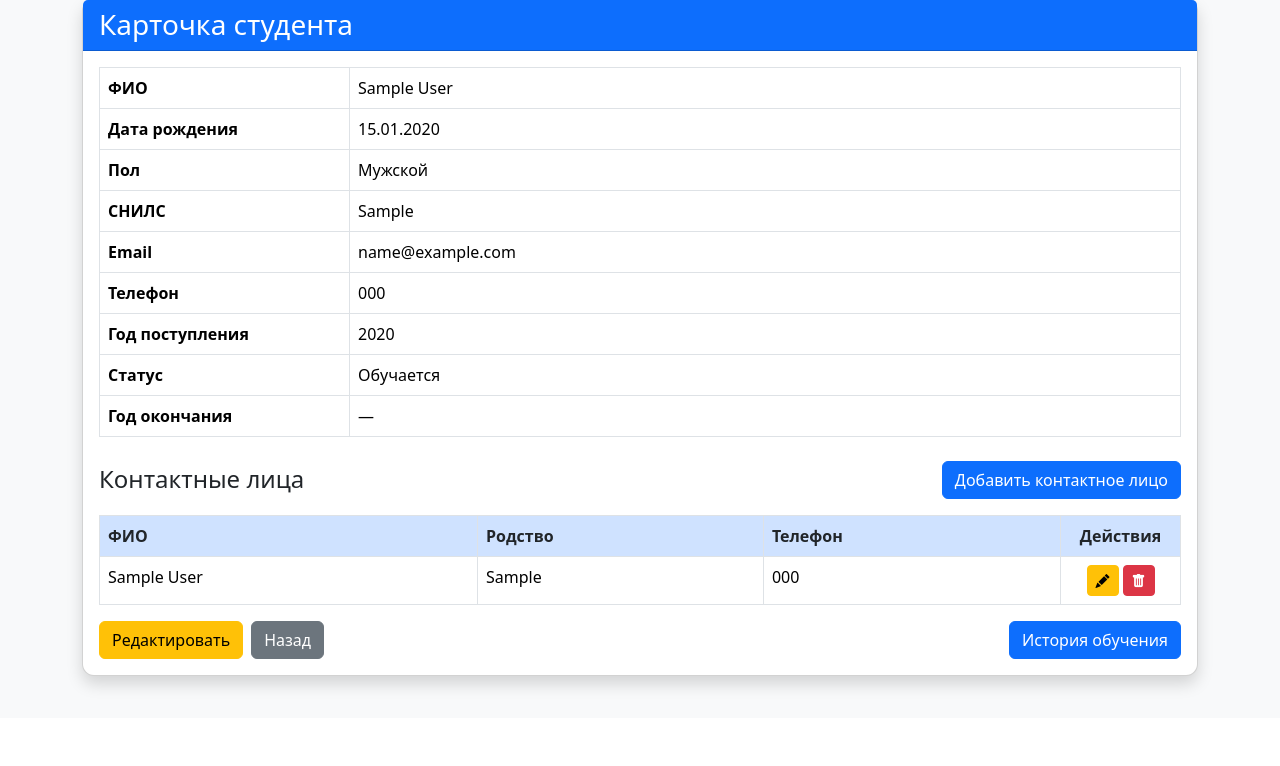
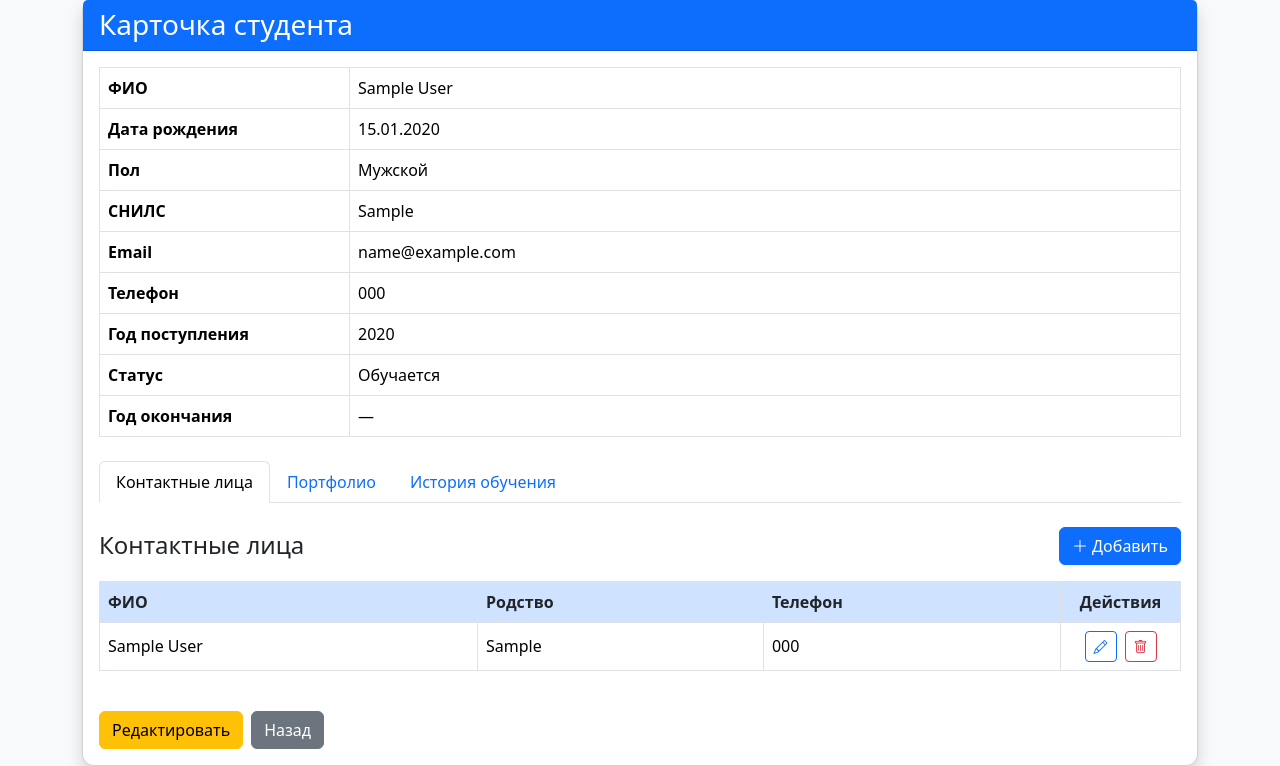
Before and after one commit to Tosik43/Postgres, a Django app: page /1/ in a window 1280 px wide. Shown: the part 82-848 px from the top of the page. Before the commit the page ends 774 px from the top, so only its background shows below. Run offline with Django 5.2, Linux system fonts and the light colour scheme; tables that the repository leaves empty hold one stand-in row (values such as "Sample post"); some libraries are stand-ins or nearby versions.

Commit message:
ci: add tabs

```diff
--- a/templates/students/student_detail.html
+++ b/templates/students/student_detail.html
@@ -84,8 +84,10 @@
             </tr>
 
             {% if current_education and current_education.status == "expelled" %}
+
             <tr>
                 <th>Причина отчисления</th>
+
                 <td>
                     {% if current_education.expulsion_reason %}
                         {{ current_education.expulsion_reason }}
@@ -94,11 +96,78 @@
                     {% endif %}
                 </td>
             </tr>
+
             {% endif %}
 
         </table>
 
-        <div class="mt-4">
+
+        <ul class="nav nav-tabs mt-4" id="studentTabs" role="tablist">
+
+            <li class="nav-item" role="presentation">
+
+                <button
+                    class="nav-link active"
+                    id="contacts-tab"
+                    data-bs-toggle="tab"
+                    data-bs-target="#contacts"
+                    type="button"
+                    role="tab"
+                    aria-controls="contacts"
+                    aria-selected="true"
+                >
+                    Контактные лица
+                </button>
+
+            </li>
+
+
+            <li class="nav-item" role="presentation">
+
+                <button
+                    class="nav-link"
+                    id="portfolio-tab"
+                    data-bs-toggle="tab"
+                    data-bs-target="#portfolio"
+                    type="button"
+                    role="tab"
+                    aria-controls="portfolio"
+                    aria-selected="false"
+                >
+                    Портфолио
+                </button>
+
+            </li>
+
+
+            <li class="nav-item" role="presentation">
+
+                <button
+                    class="nav-link"
+                    id="education-tab"
+                    data-bs-toggle="tab"
+                    data-bs-target="#education"
+                    type="button"
+                    role="tab"
+                    aria-controls="education"
+                    aria-selected="false"
+                >
+                    История обучения
+                </button>
+
+            </li>
+
+        </ul>
+
+
+        <div class="tab-content pt-4" id="studentTabsContent">
+
+            <div
+                class="tab-pane fade show active"
+                id="contacts"
+                role="tabpanel"
+                aria-labelledby="contacts-tab"
+            >
 
                 <div class="d-flex justify-content-between align-items-center mb-3">
 
@@ -110,70 +179,91 @@
                         href="{% url 'contact_person_create' student.pk %}"
                         class="btn btn-primary"
                     >
-                Добавить контактное лицо
+                        <i class="bi bi-plus-lg"></i>
+                        Добавить
                     </a>
 
                 </div>
 
+
                 <div class="table-responsive">
 
-                <table class="table table-bordered">
+                    <table class="table table-bordered align-middle">
 
                         <thead>
+
                             <tr>
                                 <th>ФИО</th>
                                 <th>Родство</th>
                                 <th>Телефон</th>
-                            <th class="text-center" style="width: 120px;">
+                                <th class="text-center" width="120">
                                     Действия
                                 </th>
                             </tr>
+
                         </thead>
+
 
                         <tbody>
 
                             {% for contact in student.contact_persons.all %}
 
                                 <tr>
-                                <td>{{ contact.full_name }}</td>
-                                <td>{{ contact.relationship }}</td>
-                                <td>{{ contact.phone }}</td>
+
+                                    <td>
+                                        {{ contact.full_name }}
+                                    </td>
+
+                                    <td>
+                                        {{ contact.relationship }}
+                                    </td>
+
+                                    <td>
+                                        {{ contact.phone }}
+                                    </td>
 
                                     <td class="text-center">
 
-                                    <div class="d-flex justify-content-center gap-1">
+                                        <div class="d-flex justify-content-center gap-2">
 
                                             <a
                                                 href="{% url 'contact_person_edit' contact.pk %}"
-                                            class="btn btn-sm btn-warning"
+                                                class="btn btn-sm btn-outline-primary"
+                                                data-bs-toggle="tooltip"
                                                 title="Редактировать"
                                             >
-                                            <i class="bi bi-pencil-fill"></i>
+                                                <i class="bi bi-pencil"></i>
                                             </a>
 
                                             <button
                                                 type="button"
-                                            class="btn btn-sm btn-danger"
+                                                class="btn btn-sm btn-outline-danger"
+                                                data-bs-toggle="modal"
+                                                data-bs-target="#deleteContactPersonModal"
+                                                data-name="{{ contact.full_name }}"
+                                                data-url="{% url 'contact_person_delete' contact.pk %}"
                                                 title="Удалить"
-                                            data-bs-toggle="modal"
-                                            data-bs-target="#deleteContactModal"
-                                            data-contact-name="{{ contact.full_name }}"
-                                            data-delete-url="{% url 'contact_person_delete' contact.pk %}"
                                             >
-                                            <i class="bi bi-trash-fill"></i>
+                                                <i class="bi bi-trash"></i>
                                             </button>
 
                                         </div>
 
                                     </td>
+
                                 </tr>
 
                             {% empty %}
 
                                 <tr>
-                                <td colspan="4" class="text-center text-muted">
+
+                                    <td
+                                        colspan="4"
+                                        class="text-center text-muted py-4"
+                                    >
                                         Контактные лица не указаны.
                                     </td>
+
                                 </tr>
 
                             {% endfor %}
@@ -186,7 +276,110 @@
 
             </div>
 
-        <div class="d-flex justify-content-between align-items-center">
+            <div
+                class="tab-pane fade"
+                id="portfolio"
+                role="tabpanel"
+                aria-labelledby="portfolio-tab"
+            >
+
+                <div class="d-flex justify-content-between align-items-center mb-3">
+
+                    <h4 class="mb-0">
+                        Портфолио
+                    </h4>
+
+                    <button
+                        type="button"
+                        class="btn btn-primary"
+                        disabled
+                    >
+                        <i class="bi bi-plus-lg"></i>
+                        Добавить
+                    </button>
+
+                </div>
+
+                <div class="alert alert-light border">
+
+                    <span class="text-muted">
+                        Раздел портфолио будет добавлен следующим этапом.
+                    </span>
+
+                </div>
+
+            </div>
+
+            <div
+                class="tab-pane fade"
+                id="education"
+                role="tabpanel"
+                aria-labelledby="education-tab"
+            >
+
+                <div class="d-flex justify-content-between align-items-center mb-3">
+
+                    <h4 class="mb-0">
+                        История обучения
+                    </h4>
+
+                    <a
+                        href="{% url 'education_history_list' student.pk %}"
+                        class="btn btn-primary"
+                    >
+                        Открыть полную историю
+                    </a>
+
+                </div>
+
+
+                {% if current_education %}
+
+                    <table class="table table-bordered">
+
+                        <tr>
+                            <th width="250">Текущий факультет</th>
+                            <td>
+                                {{ current_education.faculty }}
+                            </td>
+                        </tr>
+
+                        <tr>
+                            <th>Образовательная программа</th>
+                            <td>
+                                {{ current_education.educational_program }}
+                            </td>
+                        </tr>
+
+                        <tr>
+                            <th>Курс</th>
+                            <td>
+                                {{ current_education.course }}
+                            </td>
+                        </tr>
+
+                        <tr>
+                            <th>Форма обучения</th>
+                            <td>
+                                {{ current_education.get_study_form_display }}
+                            </td>
+                        </tr>
+
+                    </table>
+
+                {% else %}
+
+                    <div class="alert alert-light border text-muted">
+                        История обучения пока не заполнена.
+                    </div>
+
+                {% endif %}
+
+            </div>
+
+        </div>
+
+        <div class="d-flex justify-content-between align-items-center mt-4">
 
             <div class="d-flex gap-2">
 
@@ -206,25 +399,20 @@
 
             </div>
 
-            <a
-                href="{% url 'education_history_list' student.id %}"
-                class="btn btn-primary"
-            >
-                История обучения
-            </a>
+        </div>
 
-        </div>
     </div>
 
 </div>
 
 <div
     class="modal fade"
-    id="deleteContactModal"
+    id="deleteContactPersonModal"
     tabindex="-1"
-    aria-labelledby="deleteContactModalLabel"
+    aria-labelledby="deleteContactPersonModalLabel"
     aria-hidden="true"
 >
+
     <div class="modal-dialog modal-dialog-centered">
 
         <div class="modal-content">
@@ -233,7 +421,7 @@
 
                 <h5
                     class="modal-title"
-                    id="deleteContactModalLabel"
+                    id="deleteContactPersonModalLabel"
                 >
                     Удаление контактного лица
                 </h5>
@@ -247,19 +435,17 @@
 
             </div>
 
+
             <div class="modal-body">
 
                 <p class="mb-2">
                     Вы действительно хотите удалить контактное лицо?
                 </p>
 
-                <p class="fw-bold mb-0" id="deleteContactName"></p>
+                <p class="fw-semibold mb-0" id="contactPersonName"></p>
 
-                <div class="alert alert-warning mt-3 mb-0">
-                    Это действие нельзя отменить.
             </div>
 
-            </div>
 
             <div class="modal-footer">
 
@@ -273,15 +459,15 @@
 
                 <form
                     method="post"
-                    id="deleteContactForm"
+                    id="deleteContactPersonForm"
                 >
+
                     {% csrf_token %}
 
                     <button
                         type="submit"
                         class="btn btn-danger"
                     >
-                        <i class="bi bi-trash me-1"></i>
                         Удалить
                     </button>
 
@@ -292,6 +478,7 @@
         </div>
 
     </div>
+
 </div>
 
 {% endblock %}
```
Lines whose indentation alone changed are shown as unchanged.
